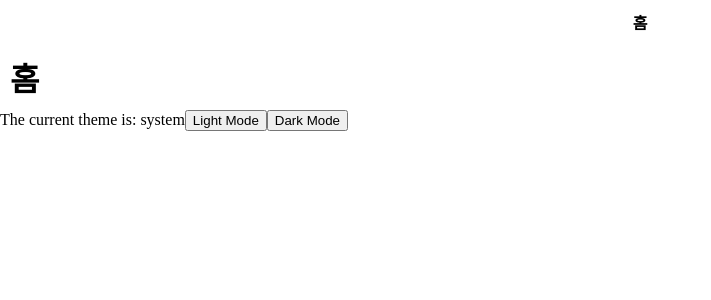
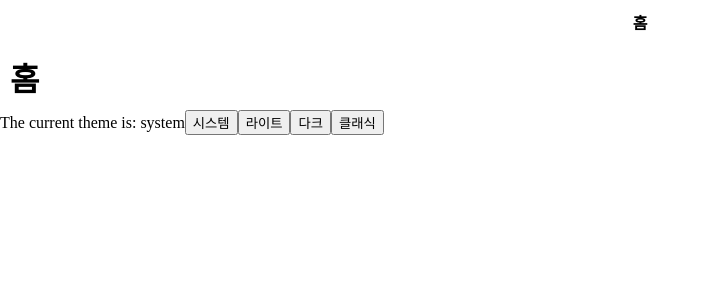
Before and after one commit to seolcu/zzapgo.life, a Next.js app: page / in a window 1280 px wide. Shown: the top 300 px of the page, without its empty margins (0-711 px from the left). Built offline with nearby package versions, Linux system fonts and the light colour scheme.

Commit message:
테마 작동

```diff
--- a/pages/_app.js
+++ b/pages/_app.js
@@ -1,9 +1,15 @@
 import "../styles/globals.scss";
+import "../styles/themes.scss";
 import { ThemeProvider } from "next-themes";
 
 const MyApp = ({ Component, pageProps }) => {
   return (
-    <ThemeProvider>
+    <ThemeProvider
+      defaultTheme="system"
+      enableSystem={true}
+      themes={["system", "라이트", "다크", "클래식"]}
+      value={{ 라이트: "light", 다크: "dark", 클래식: "classic" }}
+    >
       <Component {...pageProps} />
     </ThemeProvider>
   );
--- a/pages/index.js
+++ b/pages/index.js
@@ -30,8 +30,10 @@ const ThemeChanger = () => {
   return (
     <div>
       The current theme is: {theme}
-      <button onClick={() => setTheme("light")}>Light Mode</button>
-      <button onClick={() => setTheme("dark")}>Dark Mode</button>
+      <button onClick={() => setTheme("system")}>시스템</button>
+      <button onClick={() => setTheme("라이트")}>라이트</button>
+      <button onClick={() => setTheme("다크")}>다크</button>
+      <button onClick={() => setTheme("클래식")}>클래식</button>
     </div>
   );
 };
--- a/styles/globals.scss
+++ b/styles/globals.scss
@@ -2,6 +2,8 @@ html,
 body {
   padding: 0;
   margin: 0;
+  color: var(--outerTextColor);
+  background: var(--bgColor);
 }
 
 a {
--- /dev/null
+++ b/styles/themes.scss
@@ -0,0 +1,20 @@
+[data-theme="light"] {
+  --bgColor: #eee;
+  --fgColor: #fff;
+  --outerTextColor: #000;
+  --innerTextColor: #111;
+}
+
+[data-theme="dark"] {
+  --bgColor: #111;
+  --fgColor: #000;
+  --outerTextColor: #fff;
+  --innerTextColor: #eee;
+}
+
+[data-theme="classic"] {
+  --bgColor: #eee;
+  --fgColor: #111;
+  --outerTextColor: #111;
+  --innerTextColor: #eee;
+}
```
Also changed, not shown: 1 other file (tests, documents, lock files or other folders).
